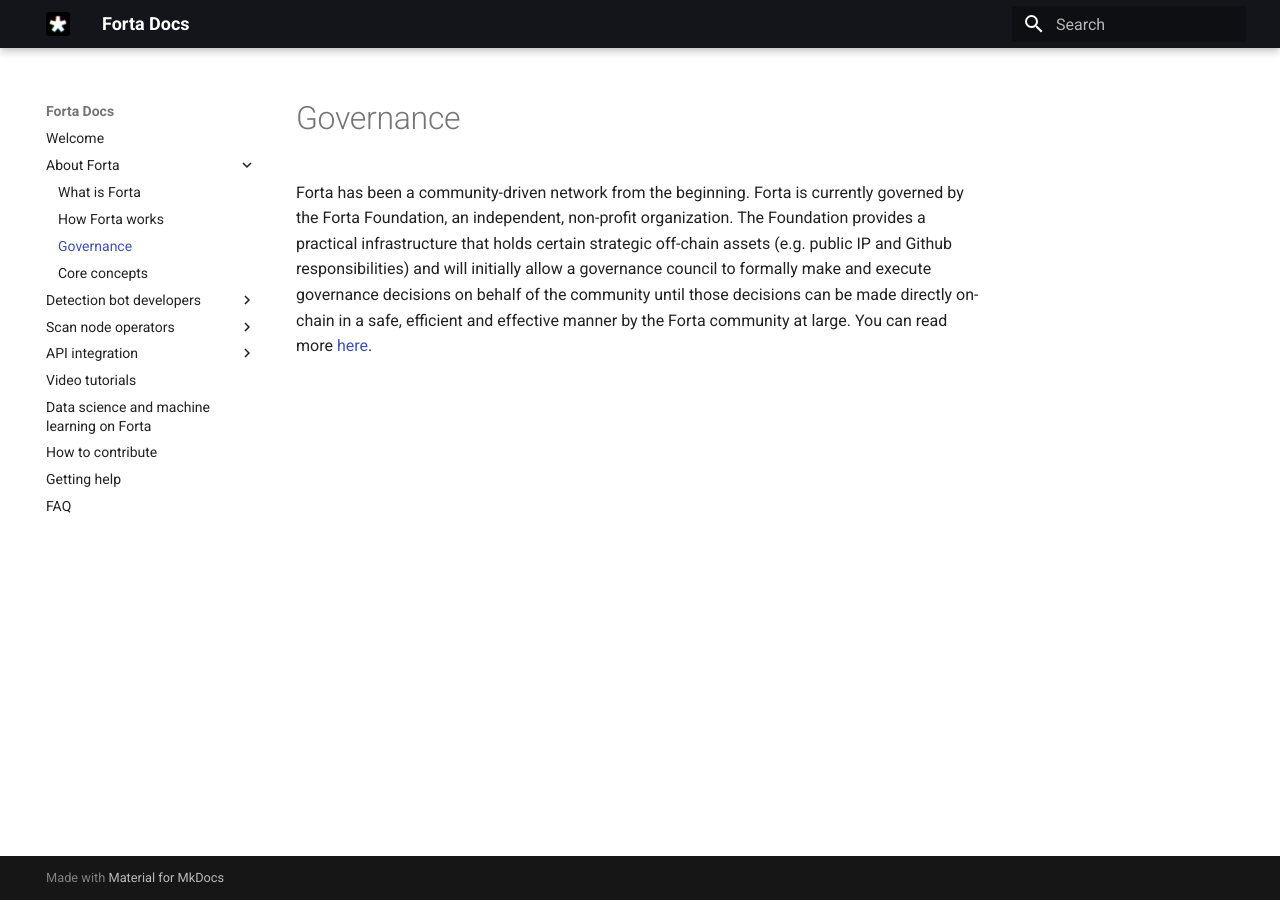
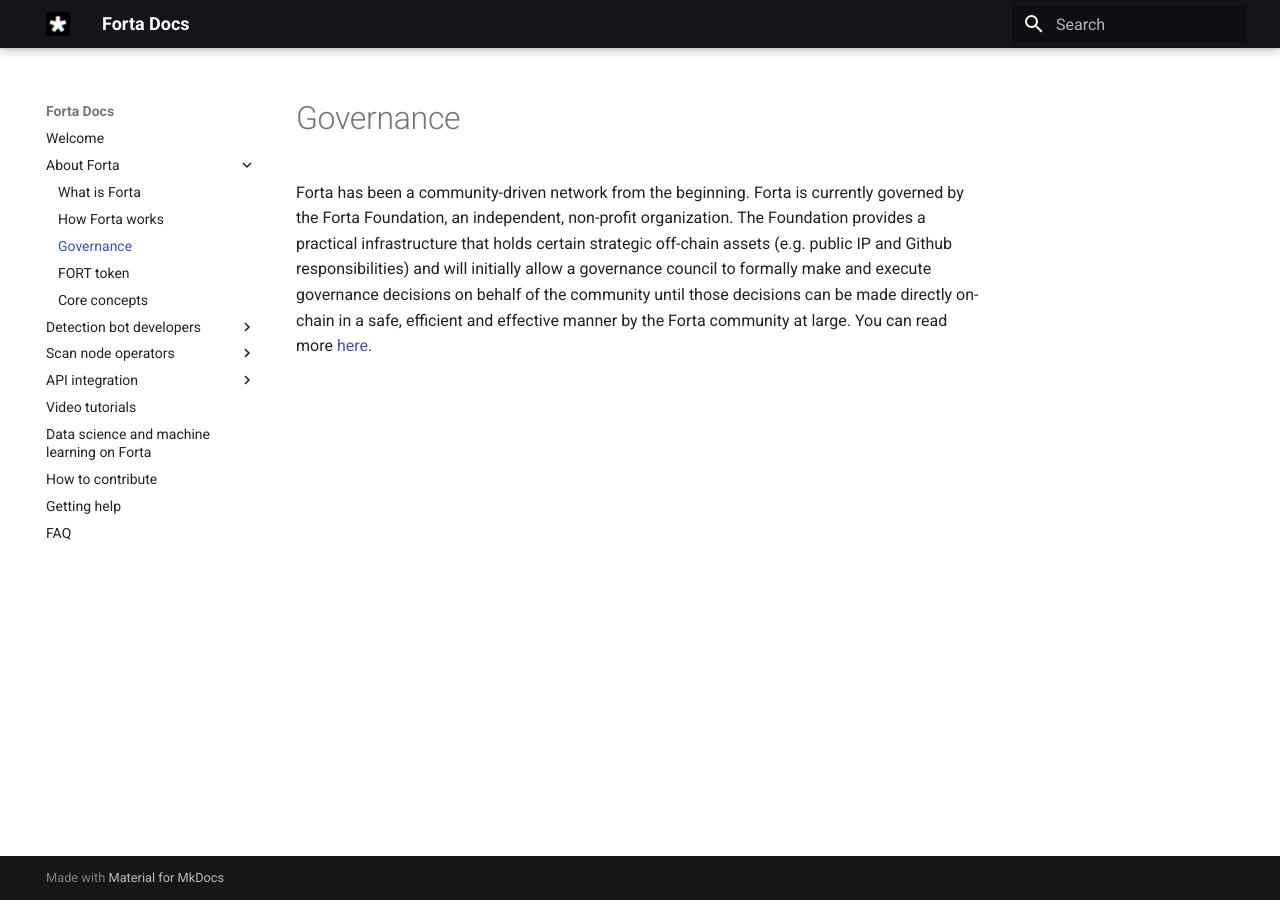
Before and after one commit to forta-network/docs, an MkDocs documentation site: the page built from docs/governance.md, in a window 1280 px wide. Built offline with MkDocs 1.6.1 and Material for MkDocs 9.7.7, drawn with Linux system fonts in a browser that asks for light colours.

Commit message:
add fort token section

```diff
--- a/mkdocs.yml
+++ b/mkdocs.yml
@@ -6,6 +6,7 @@
       - What is Forta: what-is-forta.md
       - How Forta works: how-forta-works.md
       - Governance: governance.md
+      - FORT token: fort-token.md
       - Core concepts: concepts.md
   - Detection bot developers:
       - Build your first detection bot:
```
